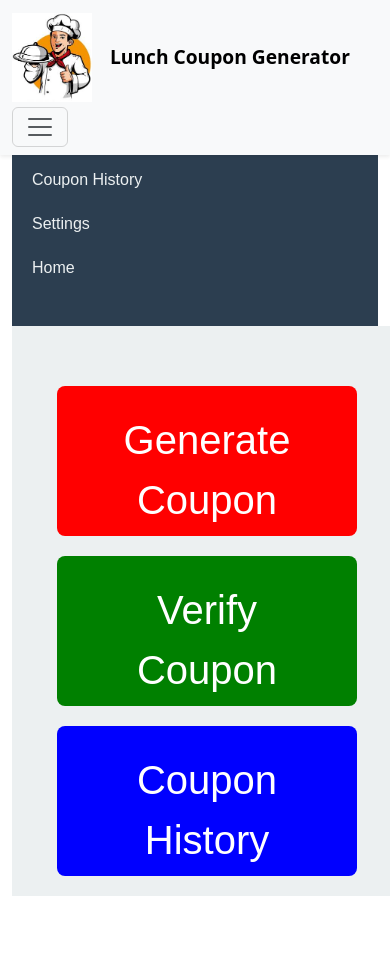
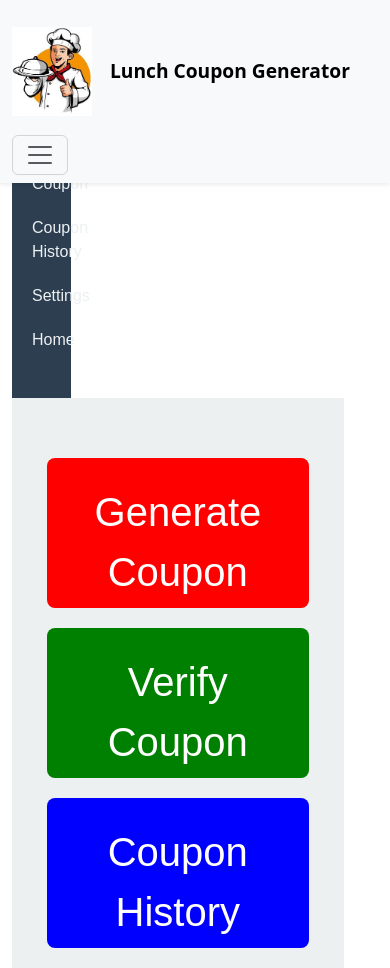
Before and after one commit to ashishvirgo/Lunch-Coupen-App, a React (Vite) app in the folder Client/: page / in a window 390 px wide. Before the commit the page ends 896 px from the top, so only its background shows below. Built offline with nearby package versions, Linux system fonts and the light colour scheme.

Commit message:
update mobile view

```diff
--- a/Client/src/Components/Navbar.css
+++ b/Client/src/Components/Navbar.css
@@ -1,4 +1,6 @@
 .navbar-brand {
+  width: 100vw;
+  height: 15vh;
   font-size: 1.2rem;
   display: flex;
   align-items: center;
--- a/Client/src/Pages/DashBoard.css
+++ b/Client/src/Pages/DashBoard.css
@@ -7,13 +7,14 @@
 .dashboard-container {
   display: flex;
   flex-direction: column;
-  width: 100%;
-  height: auto;
+  width: 100vw;
+  height: 85vh;
   font-family: Arial, sans-serif;
 }
 
 .sidebar {
-  width: 100%;
+  width: 15vw;
+  height: 85vh;
   background-color: #2c3e50;
   padding: 20px;
   color: white;
@@ -35,7 +36,8 @@
 
 .main-content {
   flex-grow: 1;
-  width: 100vw;
+  width: 85vw;
+  height: 85vh;
   padding: 20px;
   background-color: #ecf0f1;
 }
```
